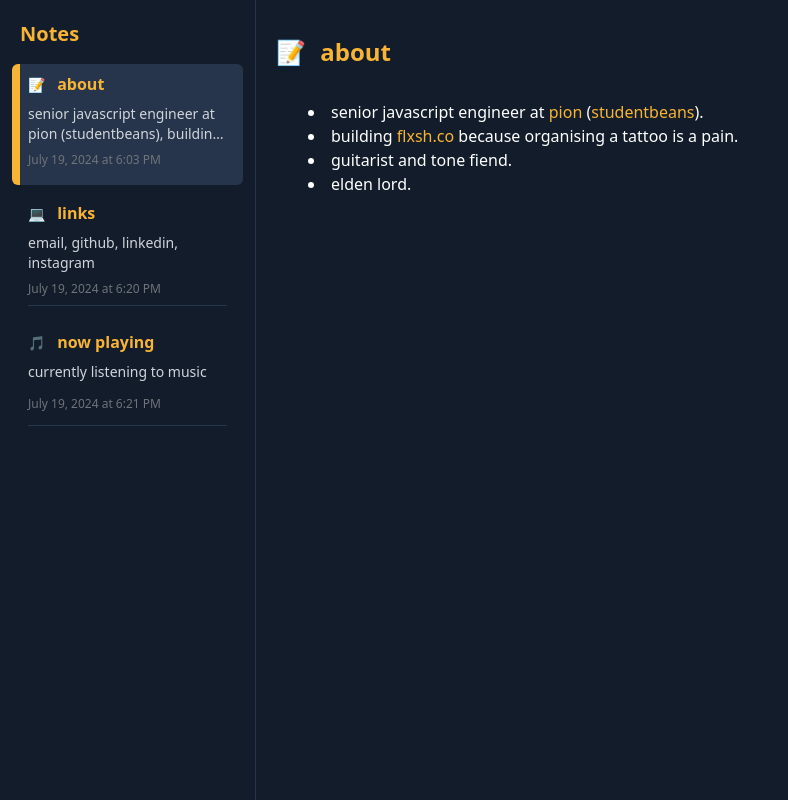
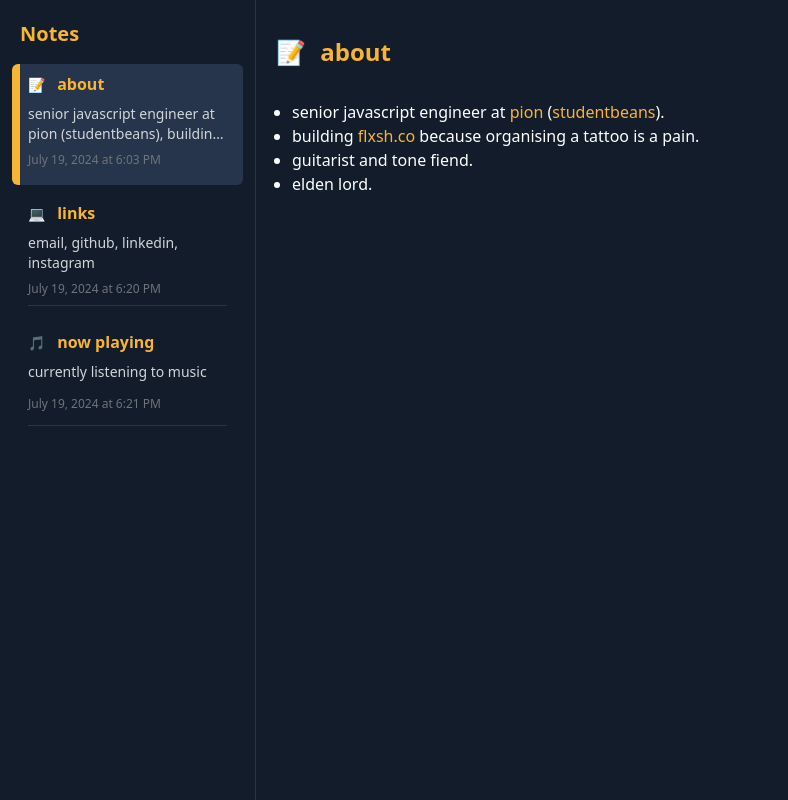
Before and after one commit to dcrgll/dc-2024, a Next.js app: page /about in a window 1280 px wide. Shown: the whole page, without its empty margins (0-788 px from the left). Built offline with nearby package versions, Linux system fonts and the light colour scheme; no server answers.

Commit message:
Tidy up some styling issues

```diff
--- a/src/app/about/page.tsx
+++ b/src/app/about/page.tsx
@@ -16,8 +16,7 @@
       <NoteTitle emoji={routes.about.emoji}>{routes.about.label}</NoteTitle>
 
       <NoteContent>
-        {/* <h4 className="font-bold">currently</h4> */}
-
+        <ul className="list-disc">
           <li>
             senior javascript engineer at{' '}
             <Link href="https://wearepion.com">pion</Link> (
@@ -32,6 +31,7 @@
           <li>guitarist and tone fiend. </li>
 
           <li>elden lord.</li>
+        </ul>
       </NoteContent>
     </Note>
   )
--- a/src/components/note-content.tsx
+++ b/src/components/note-content.tsx
@@ -3,5 +3,5 @@
 }: {
   children: React.ReactNode
 }) {
-  return <div className="prose max-w-none px-8">{children}</div>
+  return <div className="prose px-4">{children}</div>
 }
```
Lines whose indentation alone changed are shown as unchanged.
